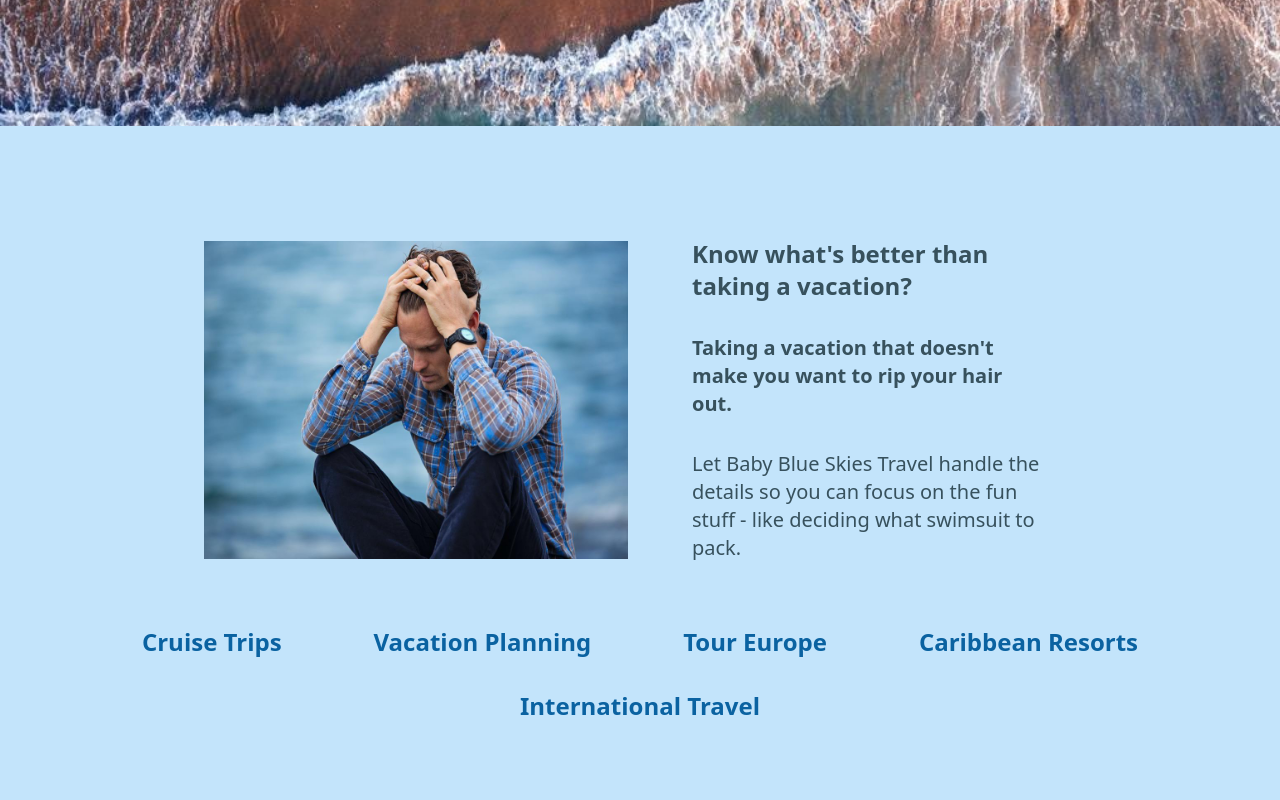
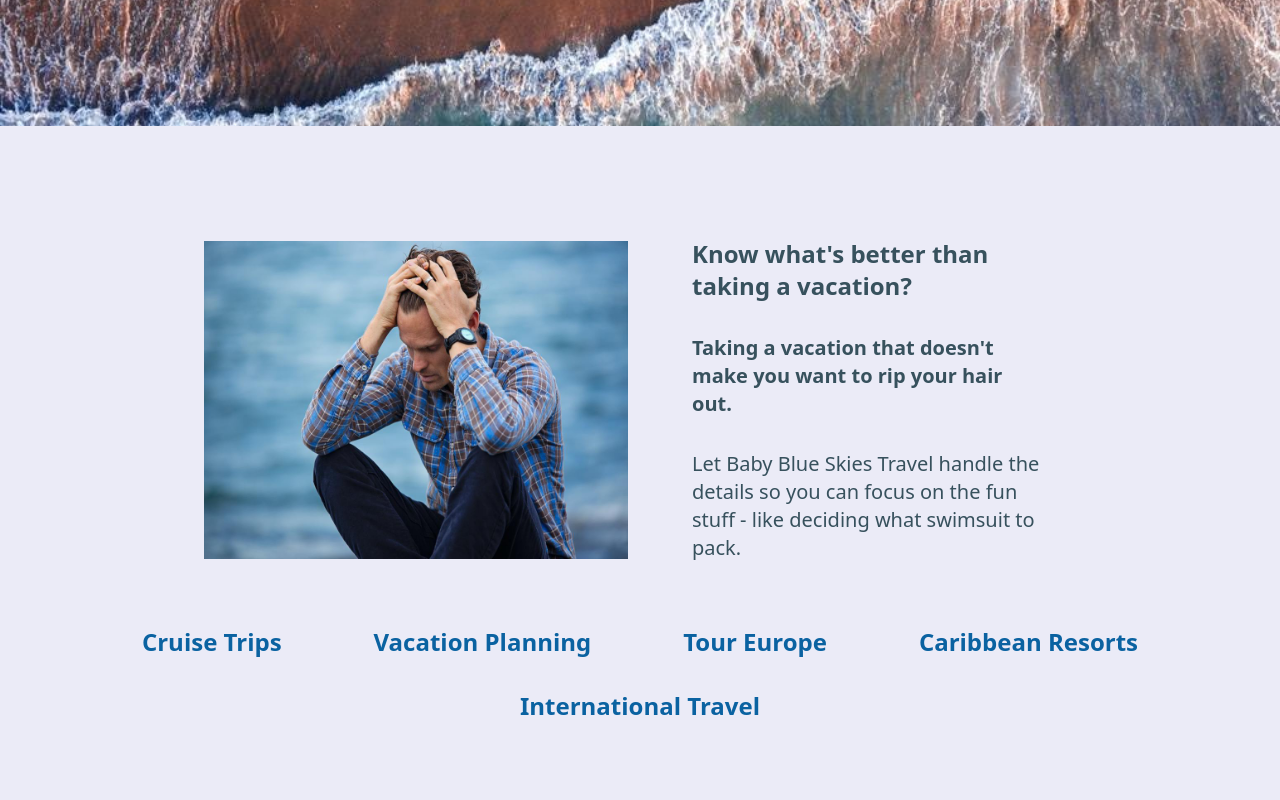
Before and after one commit to RMarmolejo90/Baby-Blue-Skies, a React (Vite) app in the folder front-end/: page / in a window 1280 px wide. Shown: the part 500-1300 px from the top of the page. Built offline with nearby package versions, Linux system fonts and the light colour scheme; a web font is replaced by a local one.

Commit message:
changed hook color

```diff
--- a/front-end/src/components/hook.jsx
+++ b/front-end/src/components/hook.jsx
@@ -4,7 +4,7 @@
 
 export default function Hook() {
   return (
-    <div className='bg-primary-light py-32 lg:p-20 flex flex-col lg:flex-row flex-wrap items-center justify-center'>
+    <div className='bg-white-shade py-32 lg:p-20 flex flex-col lg:flex-row flex-wrap items-center justify-center'>
         <Slide duration={300}>
             <div className='lg:max-w-lg ' >
                 <img className='max-w-[100vw] xl:max-w-md lg:pr-6 lg:max-w-sm' src={frustratedImage} alt="frustrated man sitting on a beach" />
```
